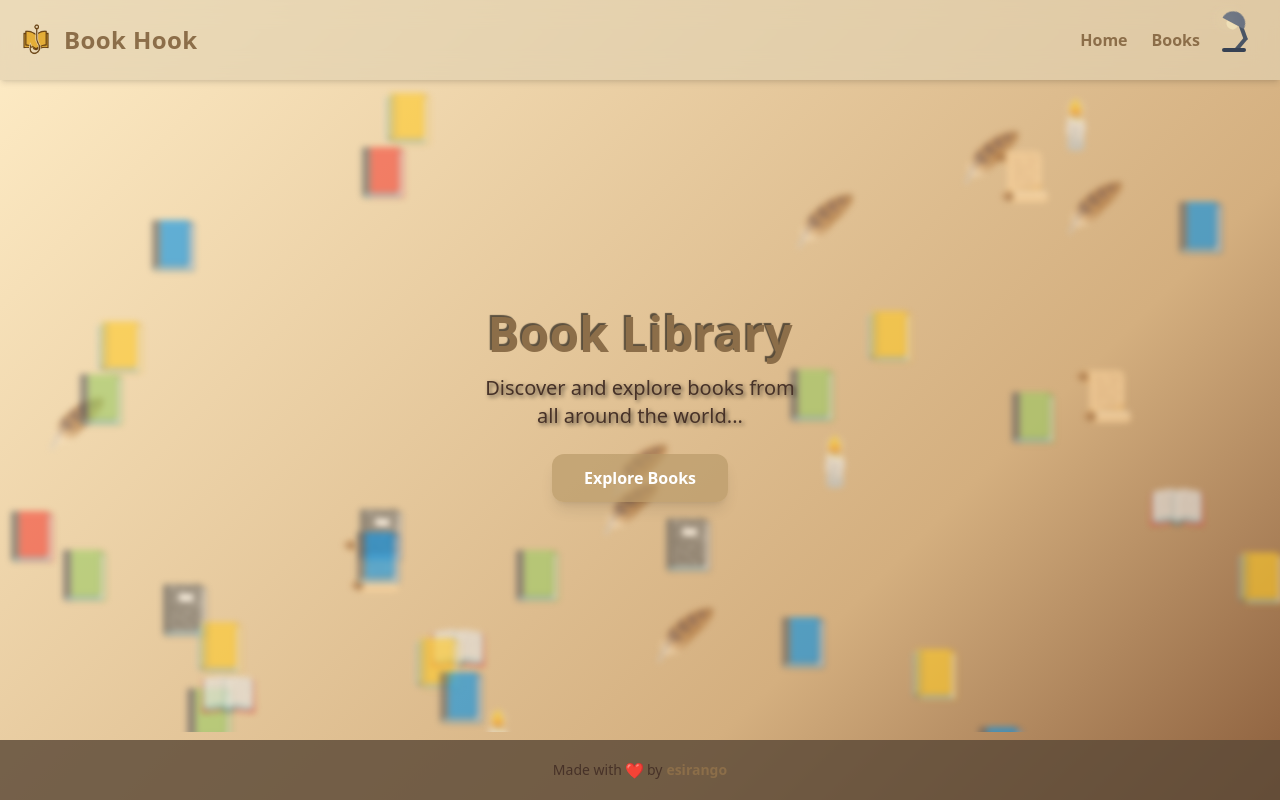
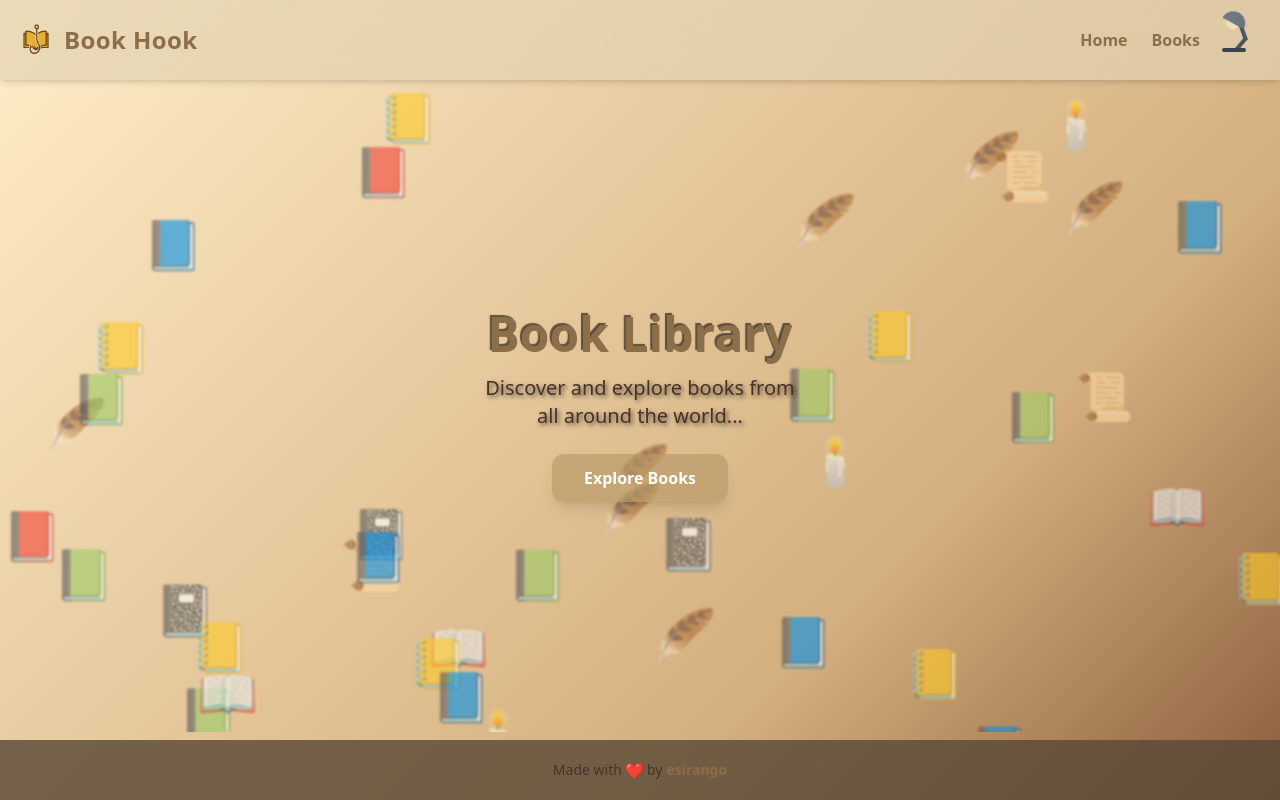
Before and after one commit to esirango/book-hook, a Next.js app: page / in a window 1280 px wide. Built offline with nearby package versions, Linux system fonts and the light colour scheme.

Commit message:
Lightening the landing

```diff
--- a/src/app/page.tsx
+++ b/src/app/page.tsx
@@ -11,41 +11,38 @@
     index,
     mouseX,
     mouseY,
+    isMobile,
 }: {
     item: IconData;
     index: number;
     mouseX: any;
     mouseY: any;
+    isMobile: boolean;
 }) {
     const x = useTransform(
         mouseX,
-        (val) => (val as number) * (30 + index * 5) * (index % 2 === 0 ? 1 : -1)
+        (val) => (val as number) * (20 + index * 5) * (index % 2 === 0 ? 1 : -1)
     );
     const y = useTransform(
         mouseY,
-        (val) => (val as number) * (30 + index * 5) * (index % 2 === 0 ? -1 : 1)
+        (val) => (val as number) * (20 + index * 5) * (index % 2 === 0 ? -1 : 1)
     );
 
     return (
         <motion.div
-            className="absolute text-5xl opacity-60 blur-[3px] select-none"
+            className="absolute text-4xl sm:text-5xl opacity-60 select-none blur-[1px]"
             style={{
                 top: item.top,
                 left: item.left,
-                x,
-                y,
+                ...(isMobile ? {} : { x, y }),
             }}
             animate={{
                 scale: [1, 1.05, 0.95, 1],
             }}
             transition={{
-                duration: 12 + index * 3,
+                duration: 10 + index * 2,
                 repeat: Infinity,
                 ease: "easeInOut",
-            }}
-            whileHover={{
-                scale: 1.2,
-                opacity: 0.6,
             }}
         >
             {item.icon}
@@ -55,18 +52,24 @@
 
 export default function HomePage() {
     const [icons, setIcons] = useState<IconData[]>([]);
+    const [isMobile, setIsMobile] = useState(false);
 
     const rawX = useMotionValue(0);
     const rawY = useMotionValue(0);
 
-    const mouseX = useSpring(rawX, { stiffness: 20, damping: 150 });
-    const mouseY = useSpring(rawY, { stiffness: 20, damping: 150 });
+    // جایگزین این بخش کن
+    const mouseX = useSpring(rawX, { stiffness: 20, damping: 80, mass: 1 });
+    const mouseY = useSpring(rawY, { stiffness: 20, damping: 80, mass: 1 });
 
     const iconList = ["📗", "📜", "🪶", "🕯️", "📖", "📕", "📘", "📒", "📓"];
 
     useEffect(() => {
+        const mobile = window.innerWidth < 768;
+        setIsMobile(mobile);
+
+        const count = mobile ? 30 : 40;
         setIcons(
-            Array(40)
+            Array(count)
                 .fill(null)
                 .map(() => ({
                     icon: iconList[Math.floor(Math.random() * iconList.length)],
@@ -77,6 +80,7 @@
     }, []);
 
     useEffect(() => {
+        if (isMobile) return;
         let raf: number;
         const handleMouseMove = (e: MouseEvent) => {
             cancelAnimationFrame(raf);
@@ -87,7 +91,7 @@
         };
         window.addEventListener("mousemove", handleMouseMove);
         return () => window.removeEventListener("mousemove", handleMouseMove);
-    }, [rawX, rawY]);
+    }, [rawX, rawY, isMobile]);
 
     return (
         <div className="relative flex flex-col items-center justify-center h-[calc(100vh-148px)] overflow-hidden text-center px-4">
@@ -100,6 +104,7 @@
                         index={i}
                         mouseX={mouseX}
                         mouseY={mouseY}
+                        isMobile={isMobile}
                     />
                 ))}
             </div>
```
